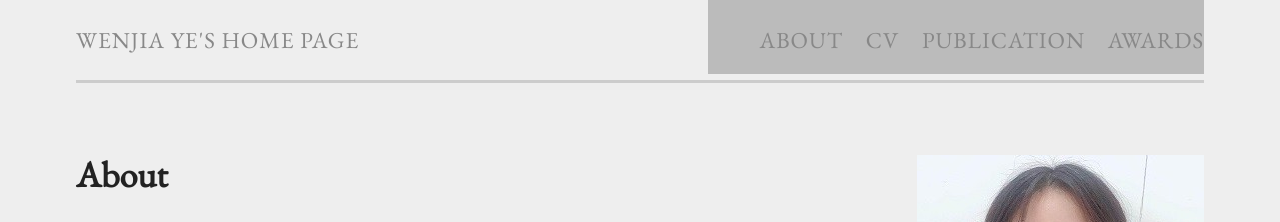
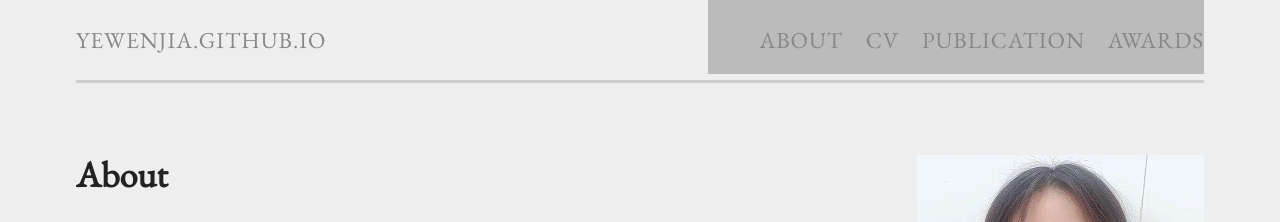
Before and after one commit to YeWenjia/YeWenjia.github.io, a Jekyll site: the page built from index.md, in a window 1280 px wide and 900 px high. Shown: the top 222 px of the window. Built offline with Jekyll 4.4.1, drawn with Linux system fonts in a browser that asks for light colours.

Commit message:
Update _config.yml

```diff
--- a/_config.yml
+++ b/_config.yml
@@ -1,4 +1,4 @@
-title: Wenjia YE's Home Page
+title:
 description: PL Research @ HKU
 sourcecode: "https://github.com/gchauras/much-worse-jekyll-theme"
 
```
